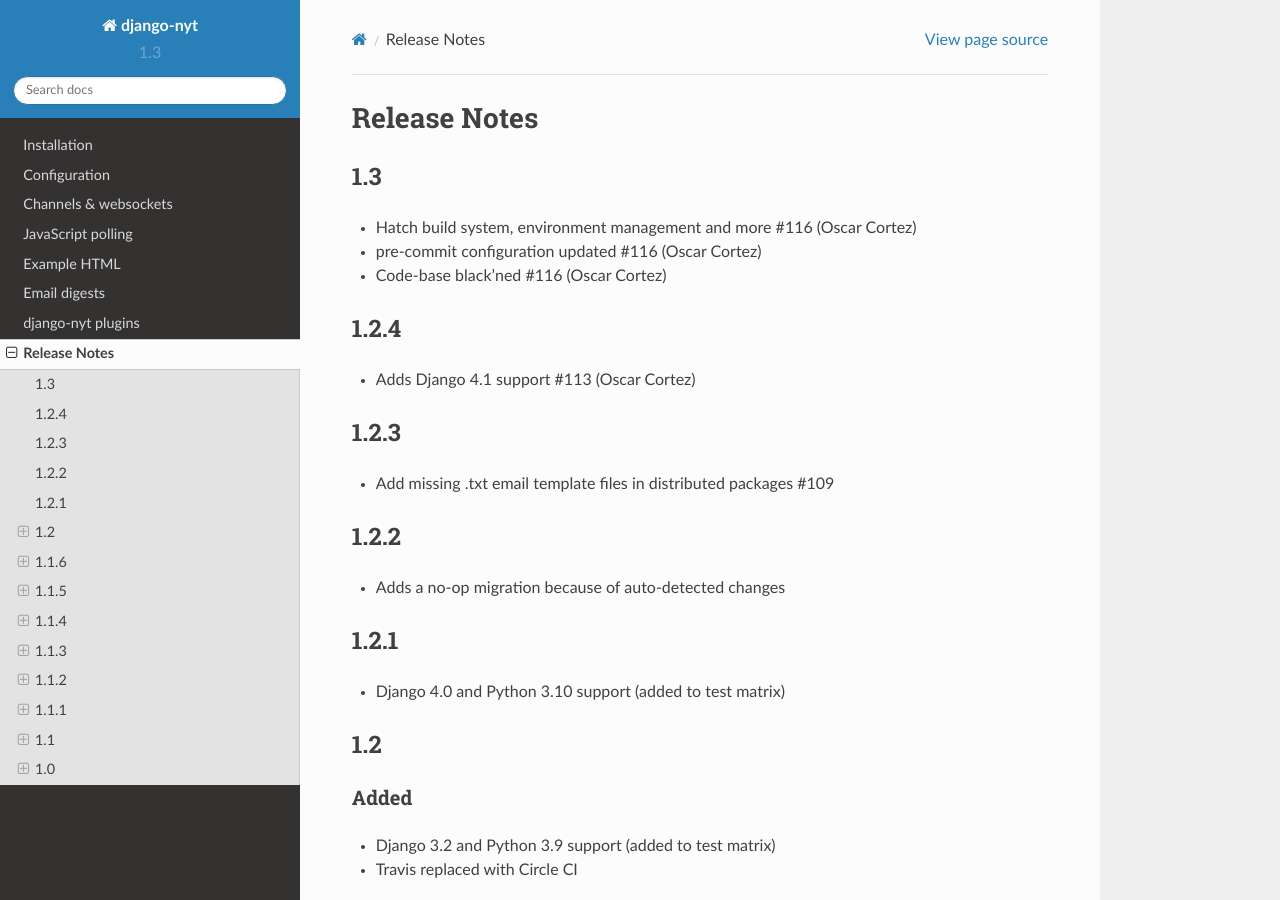
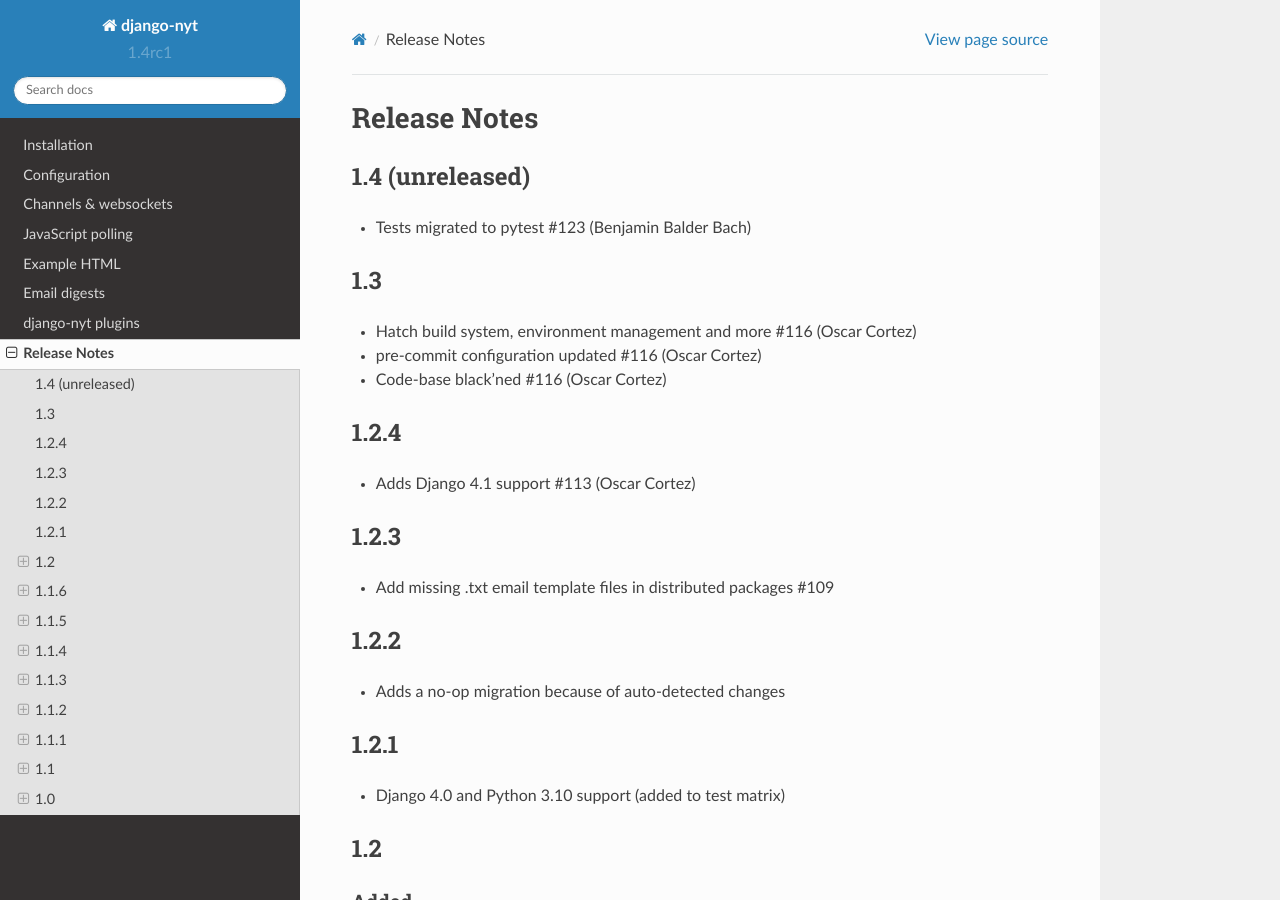
Before and after one commit to django-wiki/django-nyt, a Sphinx documentation site: the page built from docs/release_notes.rst, in a window 1280 px wide and 900 px high. Built offline with Sphinx 7.4.7 and the Read the Docs theme 2.0.0, drawn with Linux system fonts in a browser that asks for light colours; pages that are not in the unit, such as notebooks, are missing from menus.

Commit message:
Add release note, bump version

```diff
--- a/django_nyt/__init__.py
+++ b/django_nyt/__init__.py
@@ -1,5 +1,5 @@
 _disable_notifications = False
 
-__version__ = "1.3"
+__version__ = "1.4rc1"
 
 default_app_config = "django_nyt.apps.DjangoNytConfig"
--- a/docs/release_notes.rst
+++ b/docs/release_notes.rst
@@ -1,5 +1,11 @@
 Release Notes
 =============
+
+1.4 (unreleased)
+----------------
+
+* Tests migrated to pytest #123 (Benjamin Balder Bach)
+
 
 1.3
 ---
```
